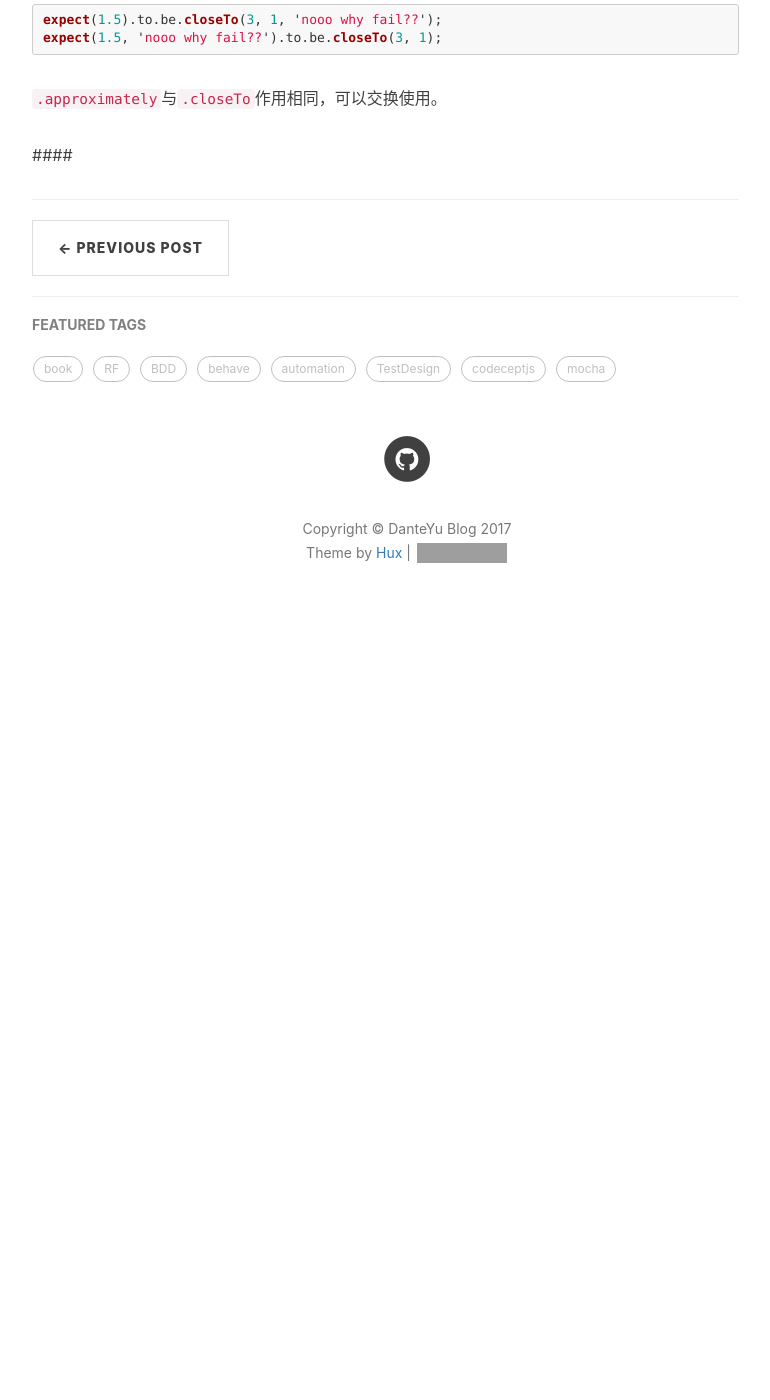
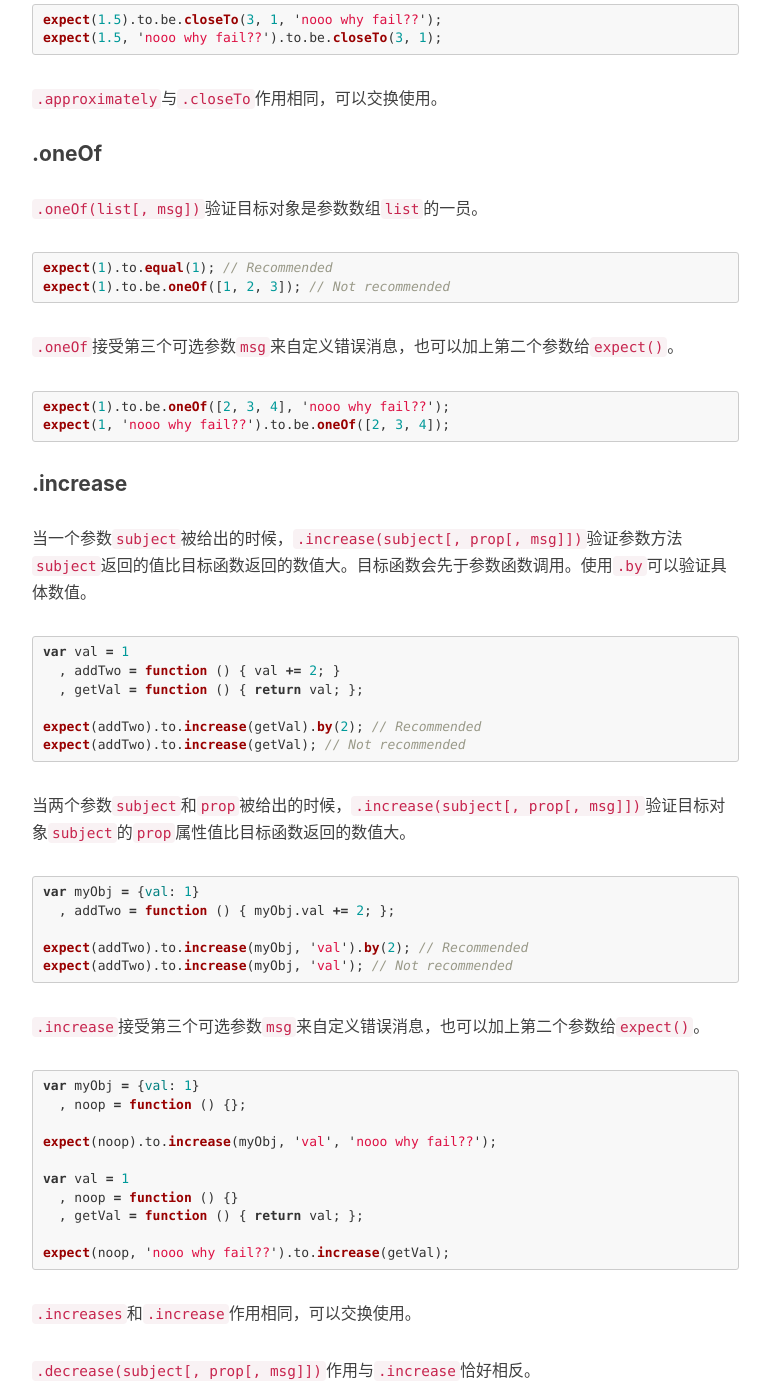
Before and after one commit to DanteYu/DanteYu.github.io, a Jekyll site: the page built from _posts/2017-10-02-chai.markdown, in a window 1280 px wide and 1400 px high, scrolled down 17835 px. Shown: the whole window, without its empty margins (233-1003 px from the left). Built offline with Jekyll 4.4.1, drawn with Linux system fonts in a browser that asks for light colours; nearby versions of some CDN libraries; comment, search, counter and statistics services are not loaded; before the commit the page ends 18492 px from its top, so only the background shows below that; some of the changed text lies outside the part shown; grey boxes are pictures that could not be loaded.

Commit message:
add more chains to chai post

````diff
--- a/_posts/2017-10-02-chai.markdown
+++ b/_posts/2017-10-02-chai.markdown
@@ -664,13 +664,89 @@ expect(1.5).to.be.closeTo(1, 1);
 expect(1.5).to.be.closeTo(3, 1, 'nooo why fail??');
 expect(1.5, 'nooo why fail??').to.be.closeTo(3, 1);
 ```
+
 `.approximately`与`.closeTo`作用相同，可以交换使用。
 
+#### .oneOf
 
+`.oneOf(list[, msg])`验证目标对象是参数数组`list`的一员。
+```js
+expect(1).to.equal(1); // Recommended
+expect(1).to.be.oneOf([1, 2, 3]); // Not recommended
+```
+`.oneOf`接受第三个可选参数`msg`来自定义错误消息，也可以加上第二个参数给`expect()`。
 
+```js
+expect(1).to.be.oneOf([2, 3, 4], 'nooo why fail??');
+expect(1, 'nooo why fail??').to.be.oneOf([2, 3, 4]);
+```
 
+#### .increase
 
+当一个参数`subject`被给出的时候，`.increase(subject[, prop[, msg]])`验证参数方法`subject`返回的值比目标函数返回的数值大。目标函数会先于参数函数调用。使用`.by`可以验证具体数值。
 
+```js
+var val = 1
+  , addTwo = function () { val += 2; }
+  , getVal = function () { return val; };
 
+expect(addTwo).to.increase(getVal).by(2); // Recommended
+expect(addTwo).to.increase(getVal); // Not recommended
+```
 
-####
+当两个参数`subject`和`prop`被给出的时候，`.increase(subject[, prop[, msg]])`验证目标对象`subject`的`prop`属性值比目标函数返回的数值大。
+
+```js
+var myObj = {val: 1}
+  , addTwo = function () { myObj.val += 2; };
+
+expect(addTwo).to.increase(myObj, 'val').by(2); // Recommended
+expect(addTwo).to.increase(myObj, 'val'); // Not recommended
+```
+
+`.increase`接受第三个可选参数`msg`来自定义错误消息，也可以加上第二个参数给`expect()`。
+
+```js
+var myObj = {val: 1}
+  , noop = function () {};
+
+expect(noop).to.increase(myObj, 'val', 'nooo why fail??');
+
+var val = 1
+  , noop = function () {}
+  , getVal = function () { return val; };
+
+expect(noop, 'nooo why fail??').to.increase(getVal);
+```
+
+`.increases`和`.increase`作用相同，可以交换使用。
+
+`.decrease(subject[, prop[, msg]])`作用与`.increase`恰好相反。
+
+#### .extensible
+`.extensible`验证目标对象可以加入新的属性。`expect({a: 1}).to.be.extensible;`
+
+#### .sealed
+`.sealed`验证目标对象是sealed Object，意思就是不能加入新的属性，已经存在的属性不能被删除或reconfigured，但是已经存在的属性可以被assign新的值。
+
+```js
+var sealedObject = Object.seal({});
+var frozenObject = Object.freeze({});
+
+expect(sealedObject).to.be.sealed;
+expect(frozenObject).to.be.sealed;
+expect(1).to.be.sealed;
+```
+
+#### .frozen
+`/frozen`验证目标对象被frozen Object，意思就是不能加入新的属性，已经存在的属性不能被删除或reconfigured或被assign新的值。
+
+```js
+var frozenObject = Object.freeze({});
+
+expect(frozenObject).to.be.frozen;
+expect(1).to.be.frozen;
+```
+
+#### .finite
+`.finite`验证目标对象是一个数值并且不是`NaN`和`Infinity`。`expect().to.be.finite`
````
